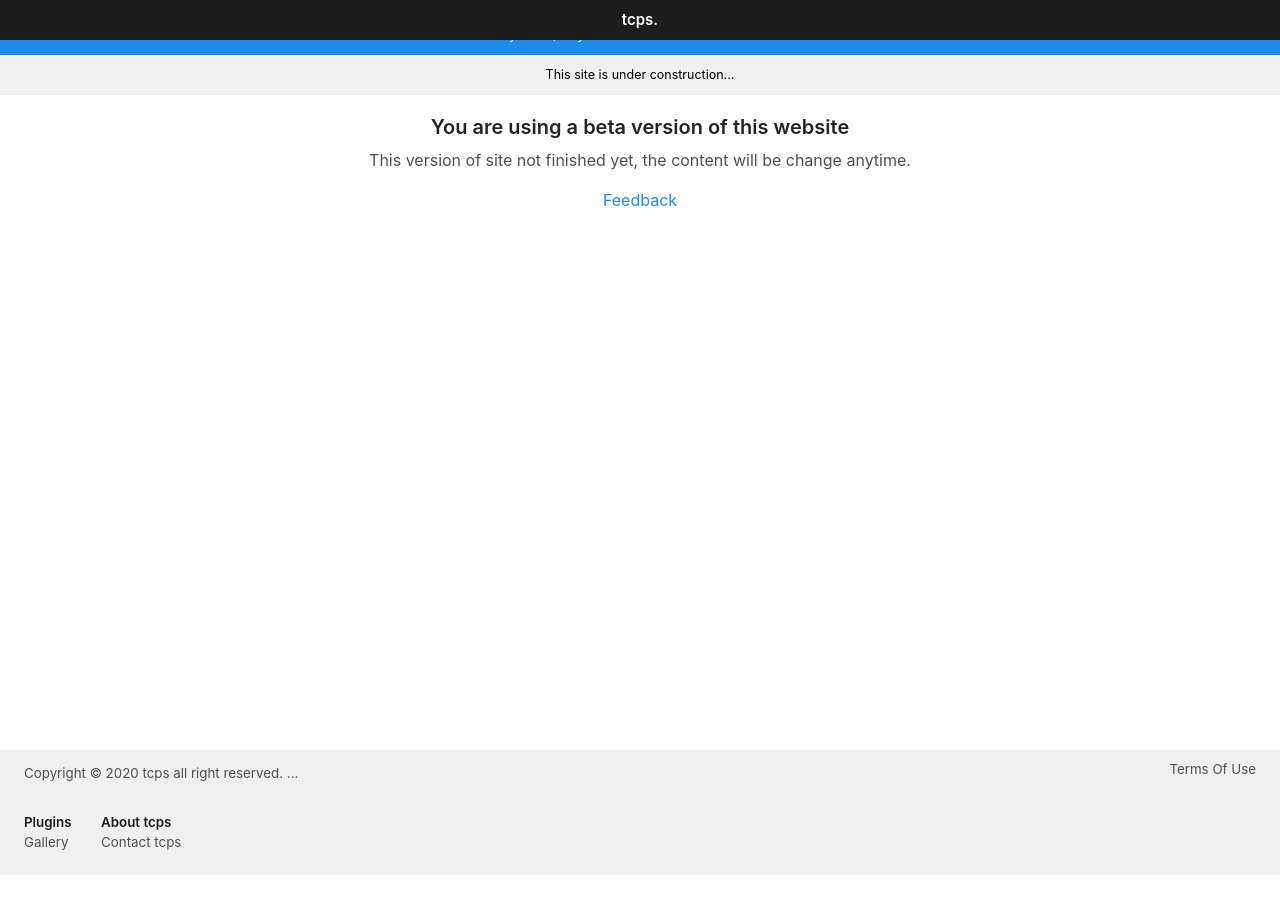
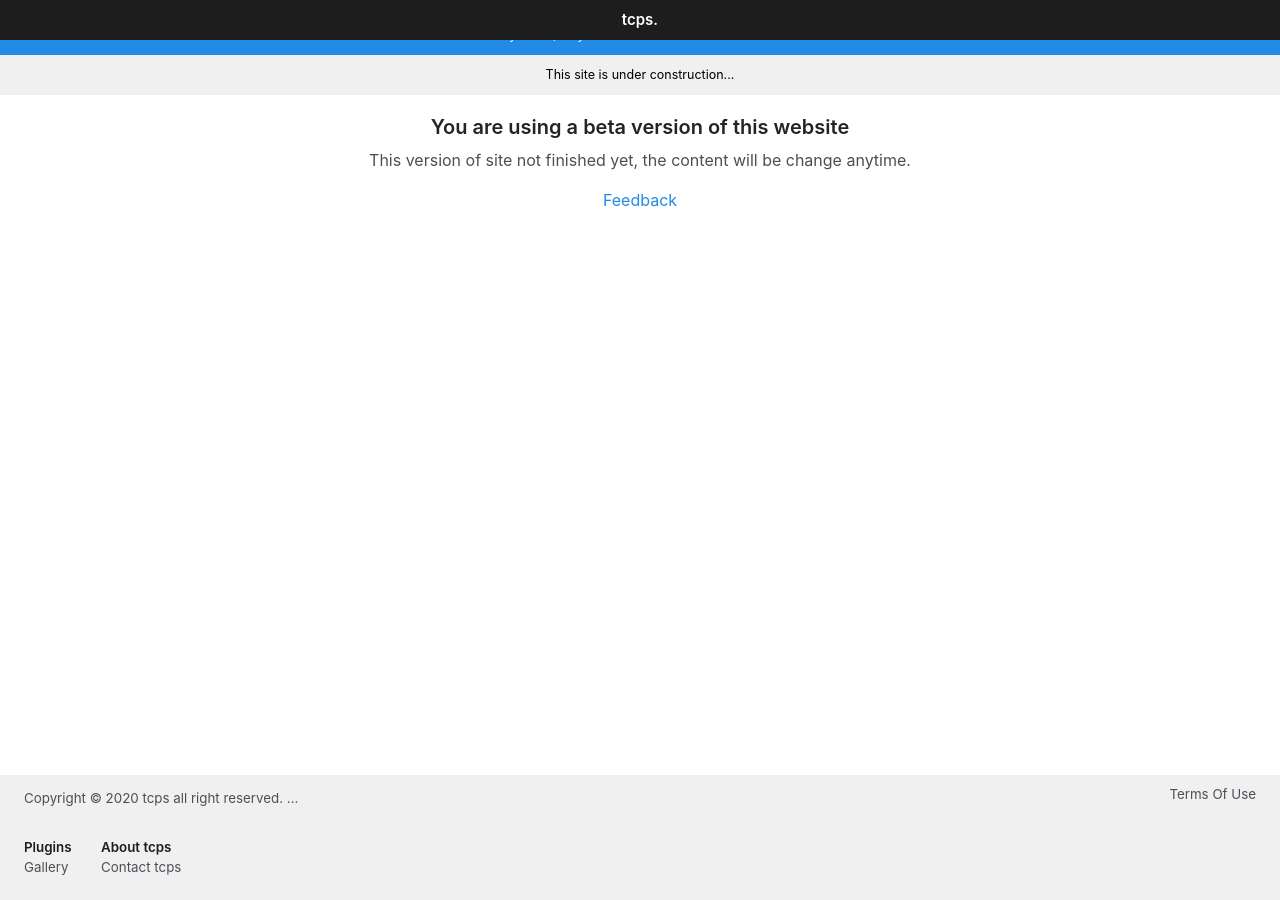
Before and after one commit to ttcps/ttcps.github.io, a Jekyll site: the page built from index.html, in a window 1280 px wide and 900 px high, scrolled down 25 px. Built offline with Jekyll 4.4.1, drawn with Linux system fonts in a browser that asks for light colours; before the commit the page ends 900 px from its top, so only the background shows below that.

Commit message:
Update footer.html

```diff
--- a/_includes/footer.html
+++ b/_includes/footer.html
@@ -1,4 +1,4 @@
-<div style="padding-top: 10px;padding-bottom: 50px;padding-left: var(--spacer-2);padding-right: var(--spacer-2);margin-left: auto;margin-right: auto;background-color: #f0f0f0;position:absolute;width: 100%;height: 125px;">
+<div style="padding-top: 10px;padding-bottom: 50px;padding-left: var(--spacer-2);padding-right: var(--spacer-2);margin-left: auto;margin-right: auto;background-color: #f0f0f0;position:absolute;width: 100%;height: 125px;margin-top: 25px">
       <footer class="footer" style="margin: 0px">
           <small>
           Copyright © <time datetime="2020-12-03T23:11:46+08:00">2020</time> tcps all right reserved.
```
